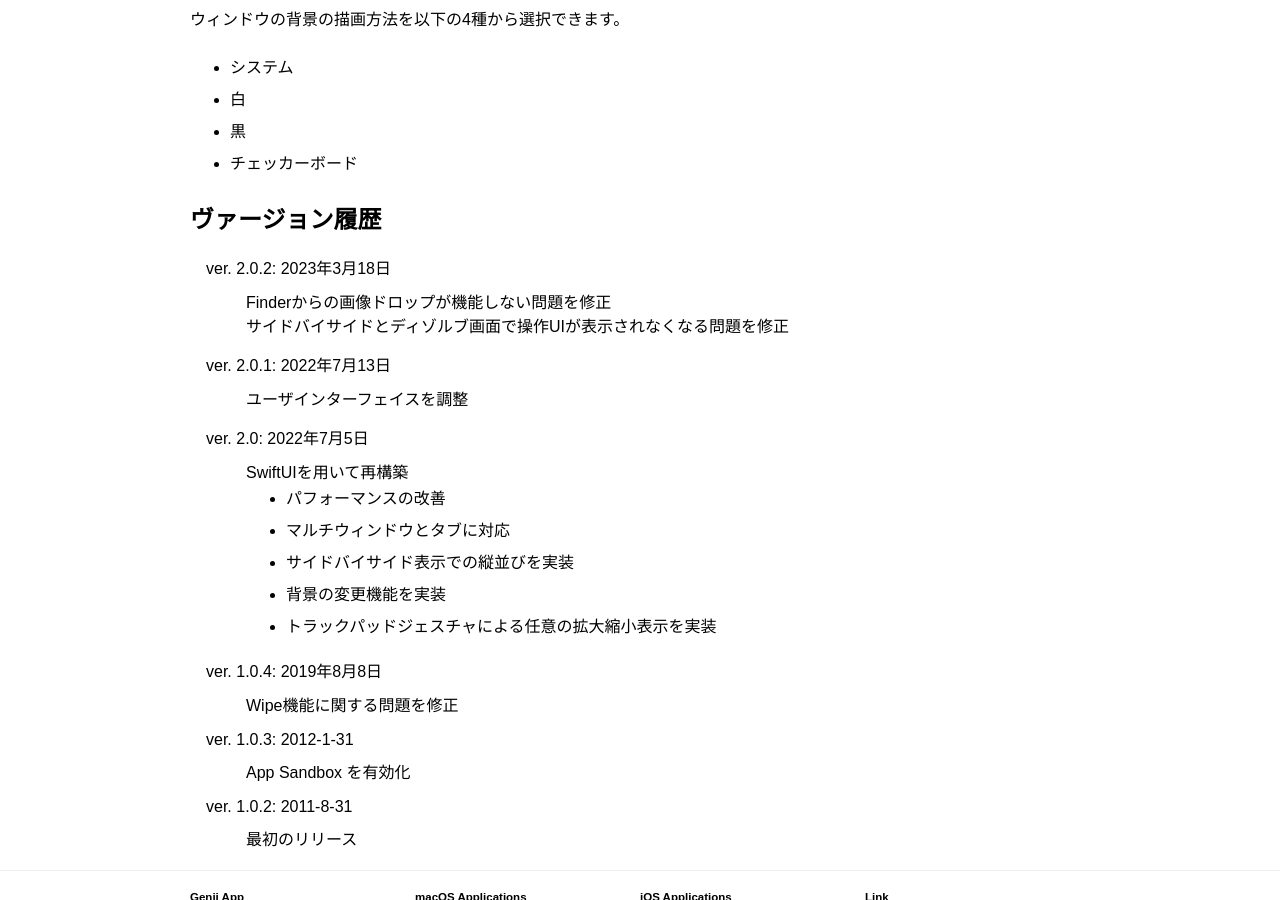
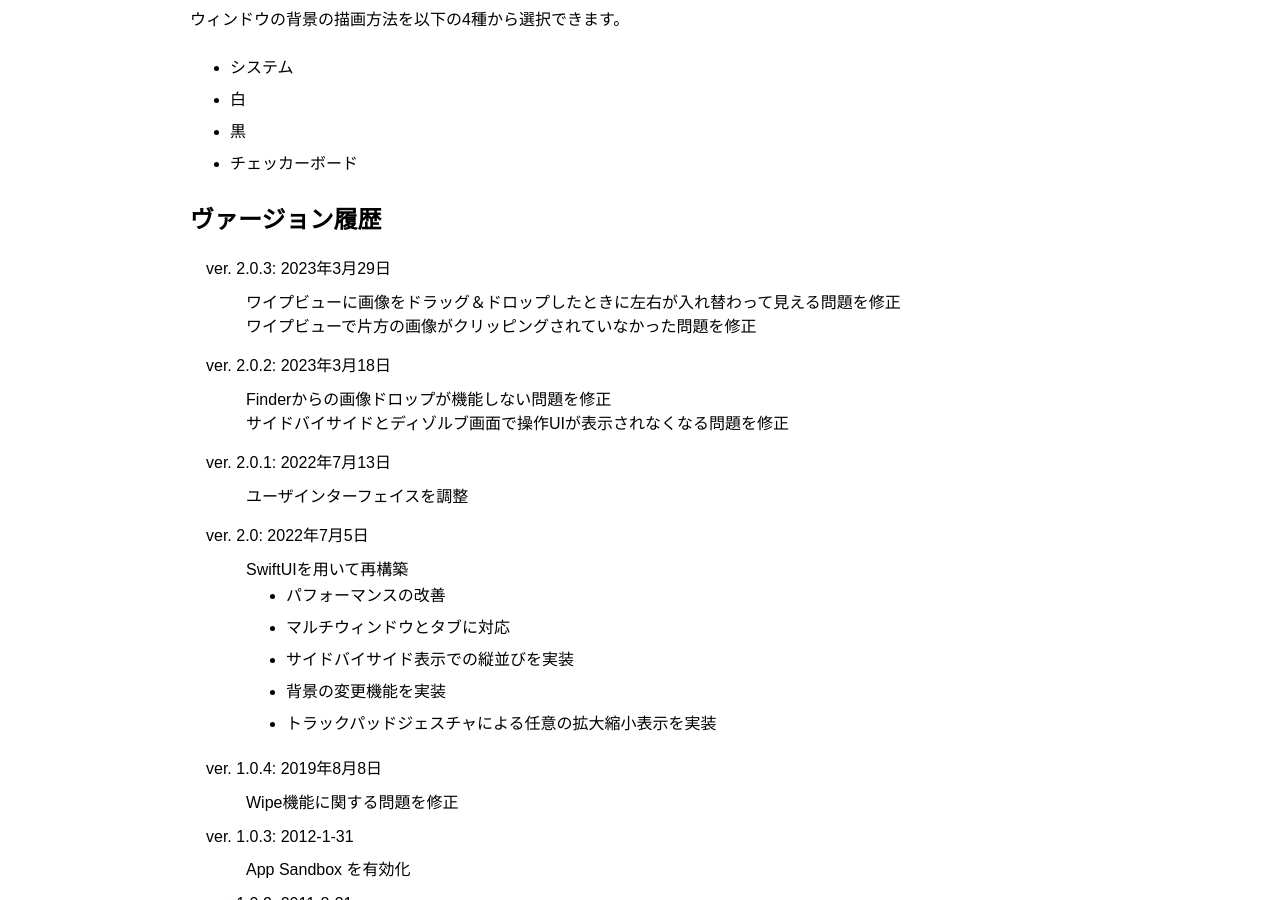
Before and after one commit to GenjiApp/genjiapp.github.io, a Jekyll site: the page built from mac/imagediff/index.html, in a window 1280 px wide and 900 px high, scrolled down 1997 px. Built offline with Jekyll 4.4.1, drawn with Linux system fonts in a browser that asks for light colours.

Commit message:
new release ImageDiff v2.0.3

```diff
--- a/mac/imagediff/index.html
+++ b/mac/imagediff/index.html
@@ -54,6 +54,10 @@ description: ImageDiffはふたつの画像間の差異をいくつかの方法
 
 <h2>ヴァージョン履歴</h2>
 <dl>
+  <dt>ver. 2.0.3: 2023年3月29日</dt>
+  <dd>ワイプビューに画像をドラッグ＆ドロップしたときに左右が入れ替わって見える問題を修正</dd>
+  <dd>ワイプビューで片方の画像がクリッピングされていなかった問題を修正</dd>
+
   <dt>ver. 2.0.2: 2023年3月18日</dt>
   <dd>Finderからの画像ドロップが機能しない問題を修正</dd>
   <dd>サイドバイサイドとディゾルブ画面で操作UIが表示されなくなる問題を修正</dd>
--- a/mac/imagediff/index_en.html
+++ b/mac/imagediff/index_en.html
@@ -52,6 +52,10 @@ description: ImageDiff is an application for macOS that helps you to find the di
 
 <h2>Version History</h2>
 <dl>
+  <dt>ver. 2.0.3: 2023-03-29</dt>
+  <dd>Fixed an issue that images drag-and-dropped in Wipe view would appear swapped</dd>
+  <dd>Fixed an issue that one of images in Wipe view was not clipped properly</dd>
+
   <dt>ver. 2.0.2: 2023-03-18</dt>
   <dd>Fixed the problem image drop from Finder not working</dd>
   <dd>Fixed the problem that caused control UI to not appear in Side by Side/Dissolve views</dd>
```
